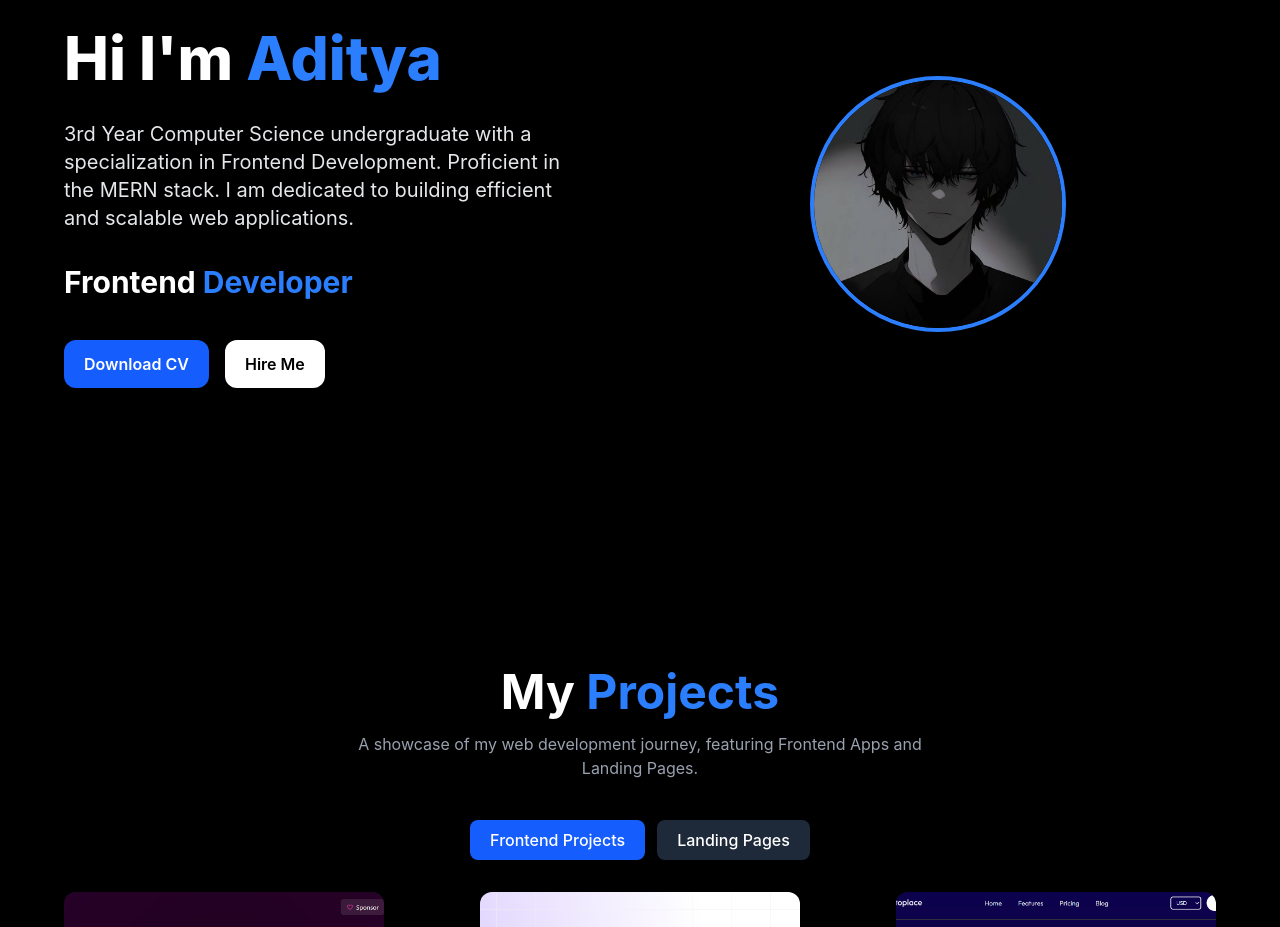
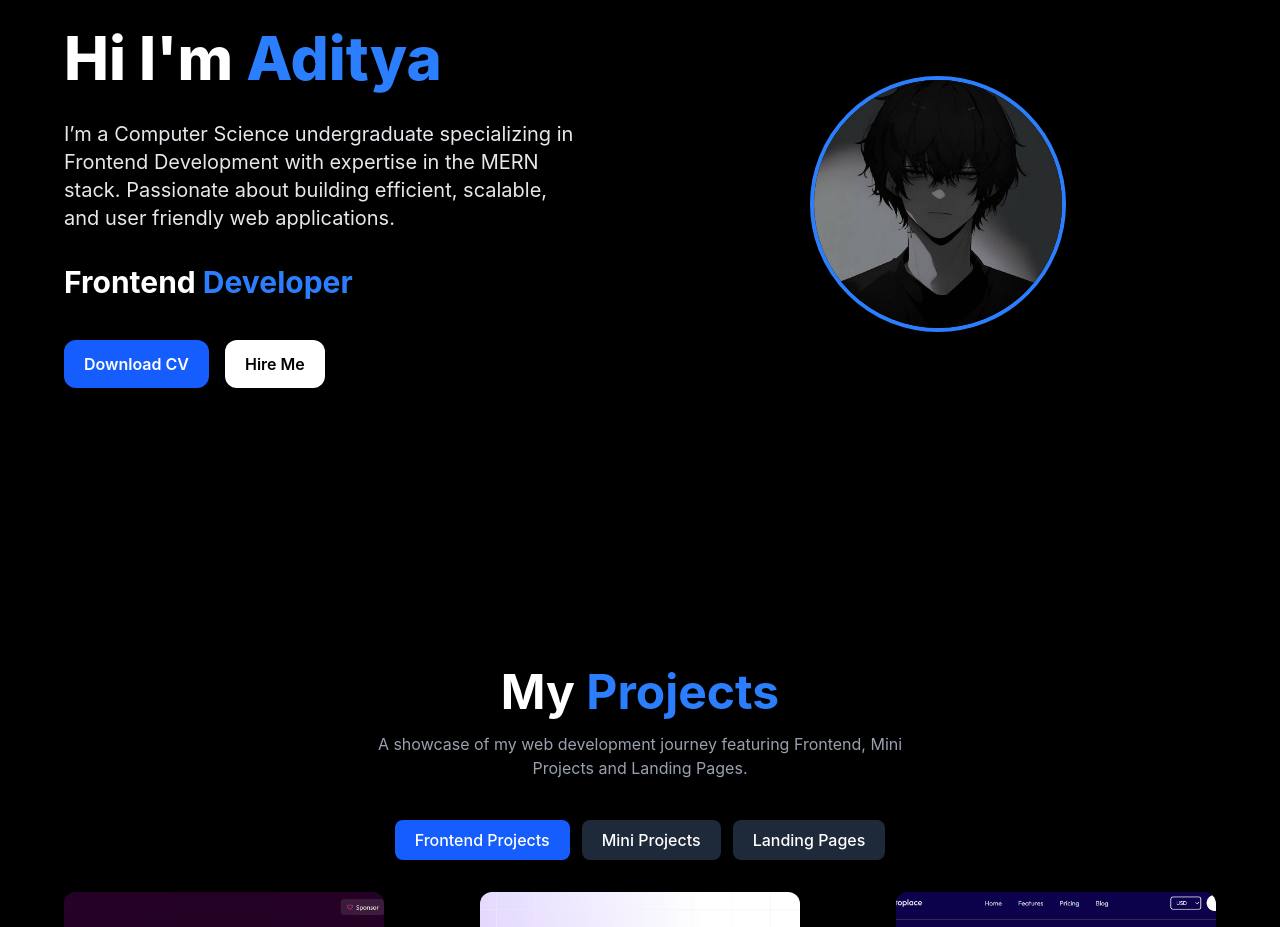
Before and after one commit to Aditya4kushwaha/Portfolio, a React (Vite) app: page / in a window 1280 px wide. Shown: the part 260-1187 px from the top of the page. Built offline with nearby package versions, Linux system fonts and the light colour scheme.

Commit message:
added mini projects section

```diff
--- a/src/components/Home.jsx
+++ b/src/components/Home.jsx
@@ -60,9 +60,9 @@ function Home({ scrollToSkills }) {
             variants={itemVariants}
             className="text-base sm:text-lg md:text-xl text-gray-200 mb-6 sm:mb-8 max-w-lg"
           >
-            3rd Year Computer Science undergraduate with a specialization in
-            Frontend Development. Proficient in the MERN stack. I am dedicated
-            to building efficient and scalable web applications.
+            I’m a Computer Science undergraduate specializing in Frontend
+            Development with expertise in the MERN stack. Passionate about
+            building efficient, scalable, and user friendly web applications.
           </motion.p>
 
           <motion.h2
--- a/src/components/Projects.jsx
+++ b/src/components/Projects.jsx
@@ -19,7 +19,9 @@ import memeGenerator from "../assets/Meme.png";
 import UrlShort from "../assets/url-shortener.png";
 import CryptoHunterMini from "../assets/CryptoHunterMini.png";
 import Cluely from "../assets/Cluely.png";
-import Chillz from "../assets/Chillz.png"
+import Chillz from "../assets/Chillz.png";
+import Fitness from "../assets/FitnessTracker.png";
+import ChatBot from "../assets/Chatbot.png"
 
 const cardVariants = {
   hidden: { opacity: 0, y: 50 },
@@ -37,7 +39,6 @@ const cardVariants = {
 
 const Projects = () => {
   const [activeTab, setActiveTab] = useState("frontend");
-
 
   const frontendProjects = [
     {
@@ -60,6 +61,23 @@ const Projects = () => {
       github: "https://github.com/Aditya4kushwaha/Crypto-Hunter",
       image: CryptoHunterMini,
       tech: ["React", "CSS"],
+    },
+  ];
+
+  const miniProjects = [
+    {
+      title: "Fitness Tracker",
+      link: "https://fitness-tracker-silk-six.vercel.app/",
+      github: "https://github.com/Aditya4kushwaha/Fitness-Tracker",
+      image: Fitness,
+      tech: ["React", "Tailwind CSS"],
+    },
+    {
+      title: "DSA ChatBot",
+      link: "https://dsa-instructor-bice.vercel.app/",
+      github: "https://github.com/Aditya4kushwaha/DSA-Intructor",
+      image: ChatBot,
+      tech: ["HTML", "CSS", "JavaScript"],
     },
   ];
 
@@ -92,7 +110,11 @@ const Projects = () => {
   };
 
   const displayedProjects =
-    activeTab === "frontend" ? frontendProjects : landingPageProjects;
+    activeTab === "frontend"
+      ? frontendProjects
+      : activeTab === "mini"
+      ? miniProjects
+      : landingPageProjects;
 
   return (
     <motion.section
@@ -108,8 +130,8 @@ const Projects = () => {
           My <span className="text-blue-500">Projects</span>
         </h1>
         <p className="text-gray-400 text-sm sm:text-base">
-          A showcase of my web development journey, featuring Frontend Apps and
-          Landing Pages.
+          A showcase of my web development journey featuring Frontend, Mini
+          Projects and Landing Pages.
         </p>
       </div>
 
@@ -125,6 +147,18 @@ const Projects = () => {
         >
           Frontend Projects
         </button>
+
+        <button
+          className={`cursor-pointer px-5 py-2 rounded-lg font-medium transition ${
+            activeTab === "mini"
+              ? "bg-blue-600 text-white"
+              : "bg-gray-800 hover:bg-gray-700"
+          }`}
+          onClick={() => setActiveTab("mini")}
+        >
+          Mini Projects
+        </button>
+
         <button
           className={`cursor-pointer px-5 py-2 rounded-lg font-medium transition ${
             activeTab === "landing"
```
Also changed, not shown: src/assets/Chatbot.png (added), src/assets/FitnessTracker.png (added).
